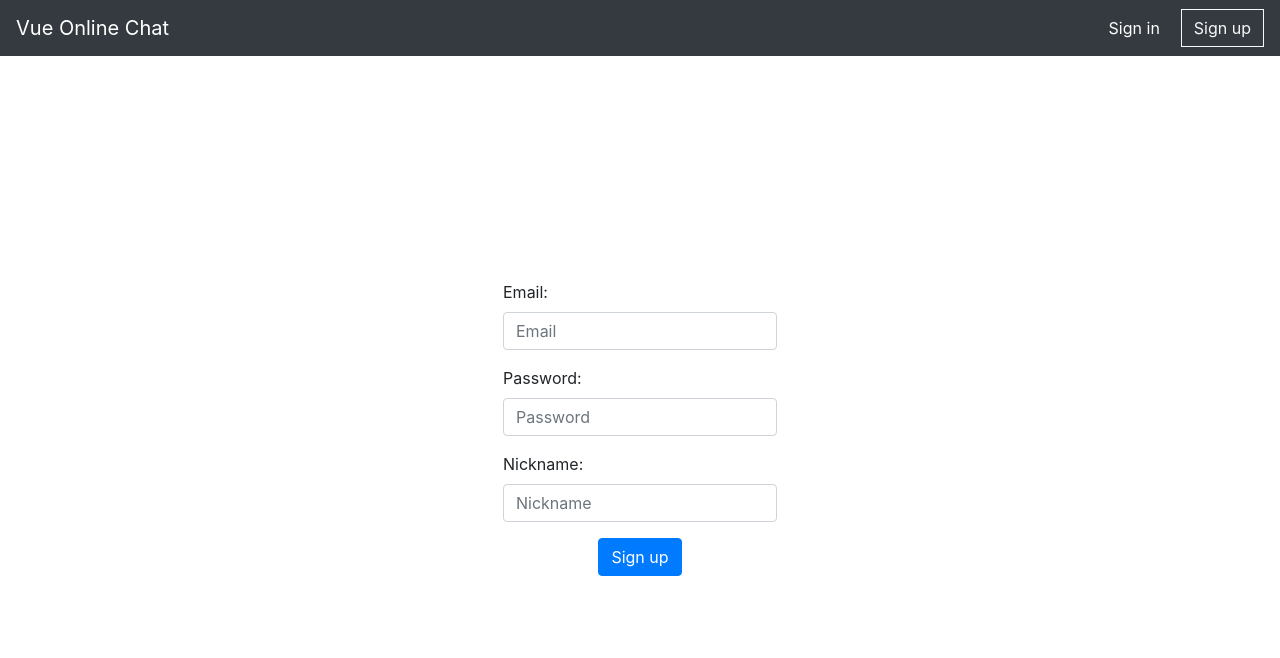
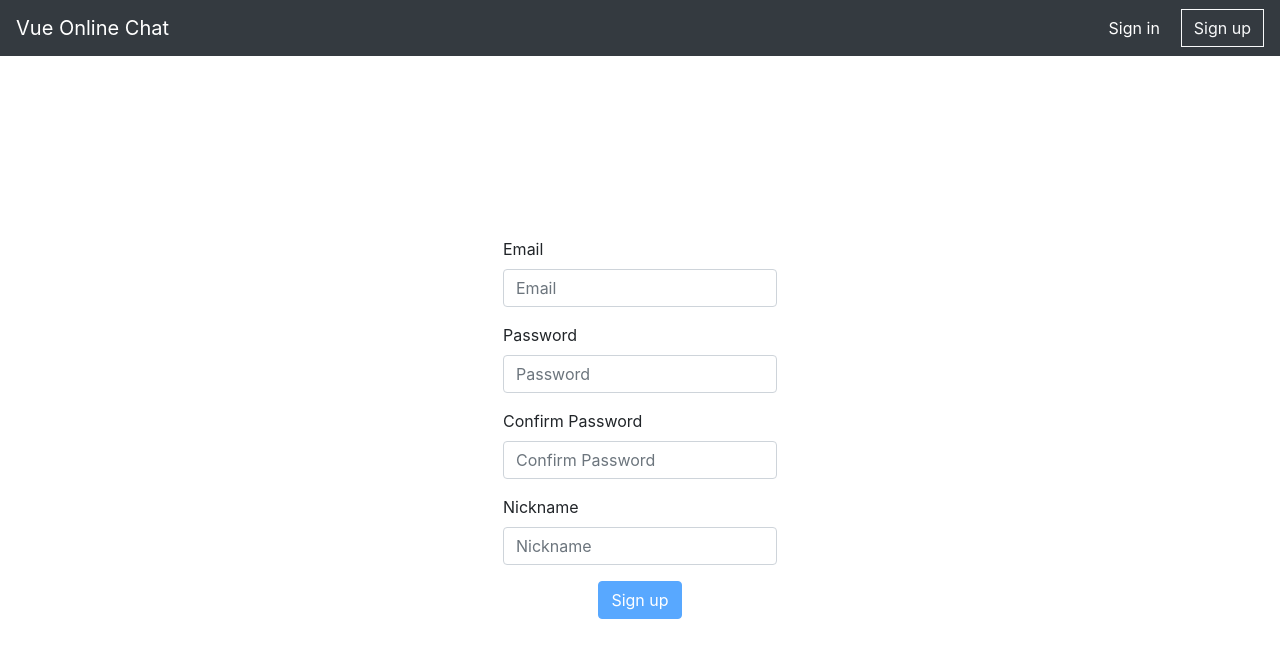
Before and after one commit to kaguya3222/vue-online-chat, a Vue app: page /signUp in a window 1280 px wide. Shown: the top 658 px of the page. Built offline with nearby package versions, Linux system fonts and the light colour scheme; no server answers; the database is empty.

Commit message:
Added validation for PageRegistration.vue

```diff
--- /dev/null
+++ b/src/components/PageRegistrationInput.vue
@@ -0,0 +1,48 @@
+<template>
+  <b-form-group :label="inputMetadata.label" :label-for="inputMetadata.id">
+    <b-form-input
+      :id="inputMetadata.id"
+      :type="inputMetadata.type"
+      :placeholder="inputMetadata.placeholder"
+      :state="isInputValid"
+      v-model="validation.$model"
+    ></b-form-input>
+    <b-form-invalid-feedback :state="isInputValid">
+      {{ validationErrorTitle }}
+    </b-form-invalid-feedback>
+  </b-form-group>
+</template>
+
+<script>
+export default {
+  props: {
+    inputMetadata: {
+      required: true,
+      type: Object
+    },
+    validation: {
+      required: true,
+      type: Object
+    }
+  },
+  computed: {
+    isInputValid() {
+      return this.validation.$dirty ? !this.validation.$error : null;
+    },
+    validationErrorTitle() {
+      const validationErrorTitles = [];
+      if (!this.validation.$dirty) return true;
+      for (let [key, value] of Object.entries(
+        this.inputMetadata.validationErrors
+      )) {
+        !this.validation[key] &&
+          this.validation.$error &&
+          validationErrorTitles.push(value);
+      }
+      return validationErrorTitles[validationErrorTitles.length - 1];
+    }
+  }
+};
+</script>
+
+<style scoped></style>
--- a/src/pages/PageRegistration.vue
+++ b/src/pages/PageRegistration.vue
@@ -6,36 +6,17 @@
       @submit.prevent="registerAndMoveToHomePage"
       class="d-flex flex-column"
     >
-      <b-form-group label="Email: " label-for="email">
-        <b-form-input
-          id="email"
-          type="email"
-          placeholder="Email"
-          v-model="form.email"
-        ></b-form-input>
-      </b-form-group>
-      <b-form-group label="Password: " label-for="password">
-        <b-form-input
-          id="password"
-          type="password"
-          placeholder="Password"
-          v-model="form.password"
-          autocomplete="cc-password"
-        ></b-form-input>
-      </b-form-group>
-      <b-form-group label="Nickname: " label-for="name">
-        <b-form-input
-          id="name"
-          type="text"
-          placeholder="Nickname"
-          v-model="form.nickname"
-        ></b-form-input>
-      </b-form-group>
+      <PageRegistrationInput
+        v-for="(inputMetadata, index) in formInputMetadata"
+        :key="index"
+        :inputMetadata="inputMetadata"
+        :validation="$v.formInputValues[inputMetadata.validationName]"
+      />
       <b-button
         type="submit"
         class="align-self-center"
         variant="primary"
-        :disabled="isRegistering"
+        :disabled="isDisabled"
       >
         <b-spinner small v-if="isRegistering"></b-spinner>
         <template v-else>Sign up</template>
@@ -45,24 +26,104 @@
 </template>
 
 <script>
-import { firebaseAuthentication } from "../firebaseConfig";
+import PageRegistrationInput from "../components/PageRegistrationInput";
+import { firebaseAuthentication, usersRef } from "../firebaseConfig";
 import { mapGetters } from "vuex";
+import { validationMixin } from "vuelidate";
+import { required, minLength, email, sameAs } from "vuelidate/lib/validators";
 import page from "../mixins/page";
 
 export default {
-  mixins: [page],
+  components: {
+    PageRegistrationInput
+  },
+  mixins: [page, validationMixin],
   data() {
     return {
-      form: {
+      formInputMetadata: [
+        {
+          label: "Email",
+          id: "email",
+          type: "email",
+          placeholder: "Email",
+          validationName: "email",
+          validationErrors: {
+            required: "Required",
+            isUnique: "Email is already taken",
+            email: "Email is not valid"
+          }
+        },
+        {
+          label: "Password",
+          id: "password",
+          type: "password",
+          placeholder: "Password",
+          validationName: "password",
+          validationErrors: {
+            required: "Required",
+            minLength: "Password length should be at least 6 characters"
+          }
+        },
+        {
+          label: "Confirm Password",
+          id: "confirmPassword",
+          type: "password",
+          placeholder: "Confirm Password",
+          validationName: "confirmPassword",
+          validationErrors: {
+            required: "Required",
+            sameAs: "Password mismatch"
+          }
+        },
+        {
+          label: "Nickname",
+          id: "nickname",
+          type: "text",
+          placeholder: "Nickname",
+          validationName: "nickname",
+          validationErrors: {
+            required: "Required",
+            minLength: "Nickname length should be at least 3 characters"
+          }
+        }
+      ],
+      formInputValues: {
         email: null,
         password: null,
+        confirmPassword: null,
         nickname: null
       },
       isRegistering: false
     };
   },
+  validations: {
+    formInputValues: {
+      email: {
+        required,
+        email,
+        isUnique(value) {
+          return !this.user({ email: value });
+        }
+      },
+      password: {
+        required,
+        minLength: minLength(6)
+      },
+      confirmPassword: {
+        required,
+        sameAs: sameAs("password")
+      },
+      nickname: {
+        required,
+        minLength: minLength(3)
+      }
+    }
+  },
   computed: {
-    ...mapGetters(["authUser"])
+    ...mapGetters(["authUser", "user"]),
+    isDisabled() {
+      return this.$v.formInputValues.$invalid || this.isRegistering;
+    }
   },
   methods: {
     async registerAndMoveToHomePage() {
@@ -72,12 +133,13 @@ export default {
     async register() {
       this.isRegistering = true;
       await firebaseAuthentication.createUserWithEmailAndPassword(
-        this.form.email,
-        this.form.password
+        this.formInputValues.email,
+        this.formInputValues.password
       );
       await this.updateProfileWithRegistrationData({
-        registrationData: { displayName: this.form.nickname }
+        registrationData: { displayName: this.formInputValues.nickname }
       });
+      await this.addUserToDatabase();
       this.isRegistering = false;
     },
     async addUserToDatabase() {
@@ -94,9 +156,6 @@ export default {
           ...registrationData
         }
       });
-    },
-    moveToHomePage() {
-      this.$router.push({ name: "Home" });
     }
   }
 };
```
